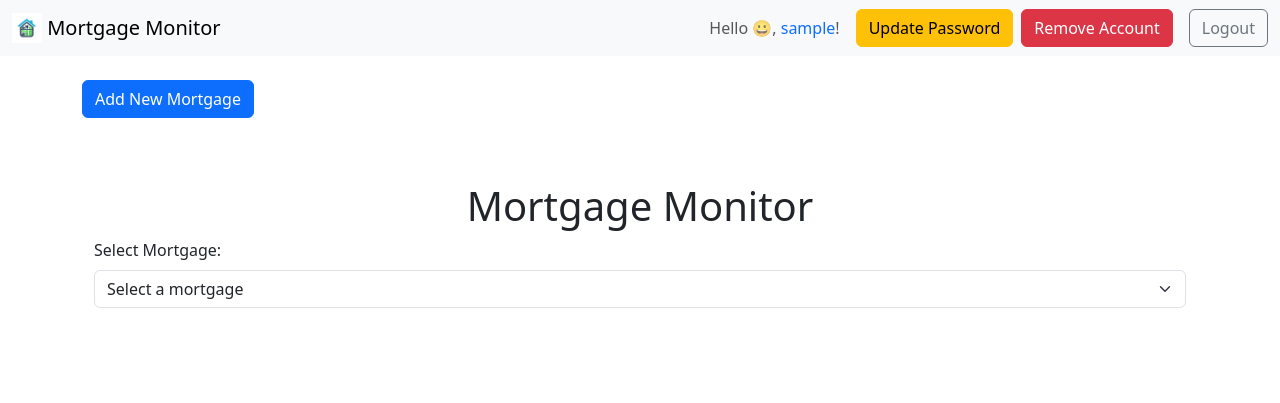
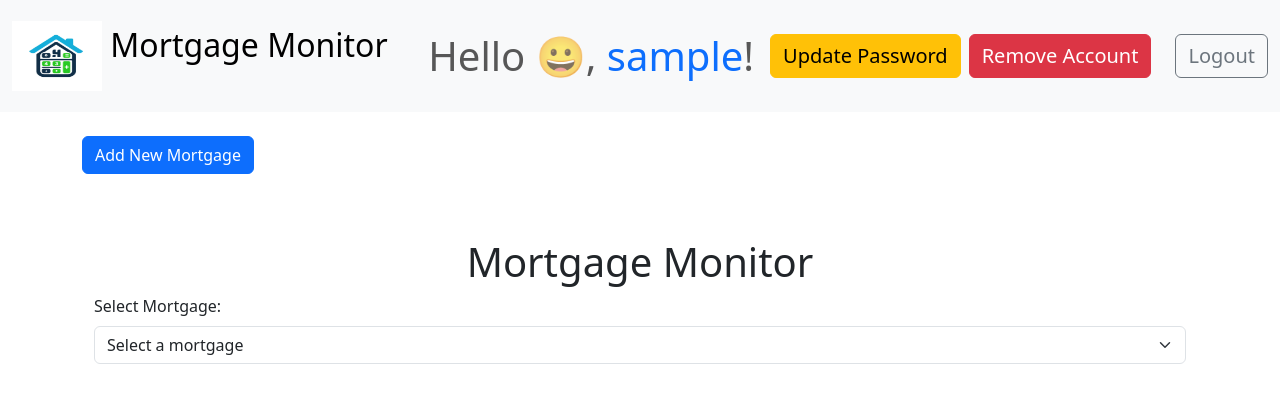
Before and after one commit to KatherineMulder/Mortgage-Monitor, a Flask app: page /index in a window 1280 px wide. Shown: the top 403 px of the page. Run offline with Flask 3, Linux system fonts and the light colour scheme; the visitor is signed in with stand-in values (Sample User, id 1); data that the repository does not hold is empty; some libraries are stand-ins or nearby versions.

Commit message:
updated change request

```diff
--- a/templates/index.html
+++ b/templates/index.html
@@ -13,20 +13,22 @@
     </style>
 </head>
 <body class="bg-white">
-    <nav class="navbar navbar-light bg-light">
+      <nav class="navbar navbar-light bg-light py-3">
     <div class="container-fluid">
-            <a class="navbar-brand" href="#">
-                <img src="/static/mortgage_calculator_logo.png" alt="Logo" width="30" height="30" class="d-inline-block align-top">
+        <a class="navbar-brand fs-2" href="#">
+            <img src="/static/mortgage_calculator_logo.png" alt="Logo" width="90" height="70" class="d-inline-block align-top">
             Mortgage Monitor
         </a>
         <div class="d-flex align-items-center">
-                <span class="navbar-text me-3">Hello &#128512;, <span class="text-primary">{{ username }}</span>!</span>
-                <button class="btn btn-warning me-2" id="updatePasswordBtn">Update Password</button>
-                <button class="btn btn-danger" id="removeAccountBtn">Remove Account</button>
-                <a class="btn btn-outline-secondary ms-3" href="{{ url_for('logout') }}">Logout</a>
+            <span class="navbar-text me-3 display-6">Hello &#128512;, <span class="text-primary display-6">{{ username }}</span>!</span>
+            <button class="btn btn-warning me-2 fs-5" id="updatePasswordBtn">Update Password</button>
+            <button class="btn btn-danger me-2 fs-5" id="removeAccountBtn">Remove Account</button>
+            <a class="btn btn-outline-secondary ms-3 fs-5" href="{{ url_for('logout') }}">Logout</a>
         </div>
     </div>
 </nav>
+
+
 
     <div class="container mt-4">
         <div class="d-flex justify-content-between align-items-center mb-3">
@@ -57,7 +59,7 @@
                         <h5 class="card-title">{{ mortgage.mortgage_name }}</h5>
 
                         <!-- initial payment -->
-                        <h5>Initial Payment Breakdown</h5>
+                        <h5 class=" text-center">Initial Payment Breakdown</h5>
                         <div class="table-responsive scrollable-table">
                             <table class="table table-striped table-bordered table-hover">
                                 <thead class="table-dark">
@@ -140,7 +142,7 @@
                         </div>
 
                         <!-- maturity Details - monthly -->
-                        <h5>Mortgage Maturity Details - Monthly</h5>
+                        <h5 class=" text-center">Mortgage Maturity Details - Monthly</h5>
                         <div class="table-responsive scrollable-table">
                             <table class="table table-striped table-bordered table-hover">
                                 <thead class="table-dark">
@@ -183,7 +185,7 @@
                         </div>
 
                         <!-- maturity fortnightly -->
-                        <h5>Mortgage Maturity Details - Fortnightly</h5>
+                        <h5 class=" text-center" >Mortgage Maturity Details - Fortnightly</h5>
                         <div class="table-responsive scrollable-table">
                             <table class="table table-striped table-bordered table-hover">
                                 <thead class="table-dark">
@@ -234,7 +236,7 @@
 
                         <!-- amortization -->
                         <hr>
-                        <h5>Amortization Schedule</h5>
+                        <h5 class=" text-center" >Amortization Schedule</h5>
                         <div class="table-responsive scrollable-table">
                             <table class="table table-striped table-bordered table-hover">
                                 <thead class="table-dark">
```
Also changed, not shown: 1 other file. Lines whose indentation alone changed are shown as unchanged.
